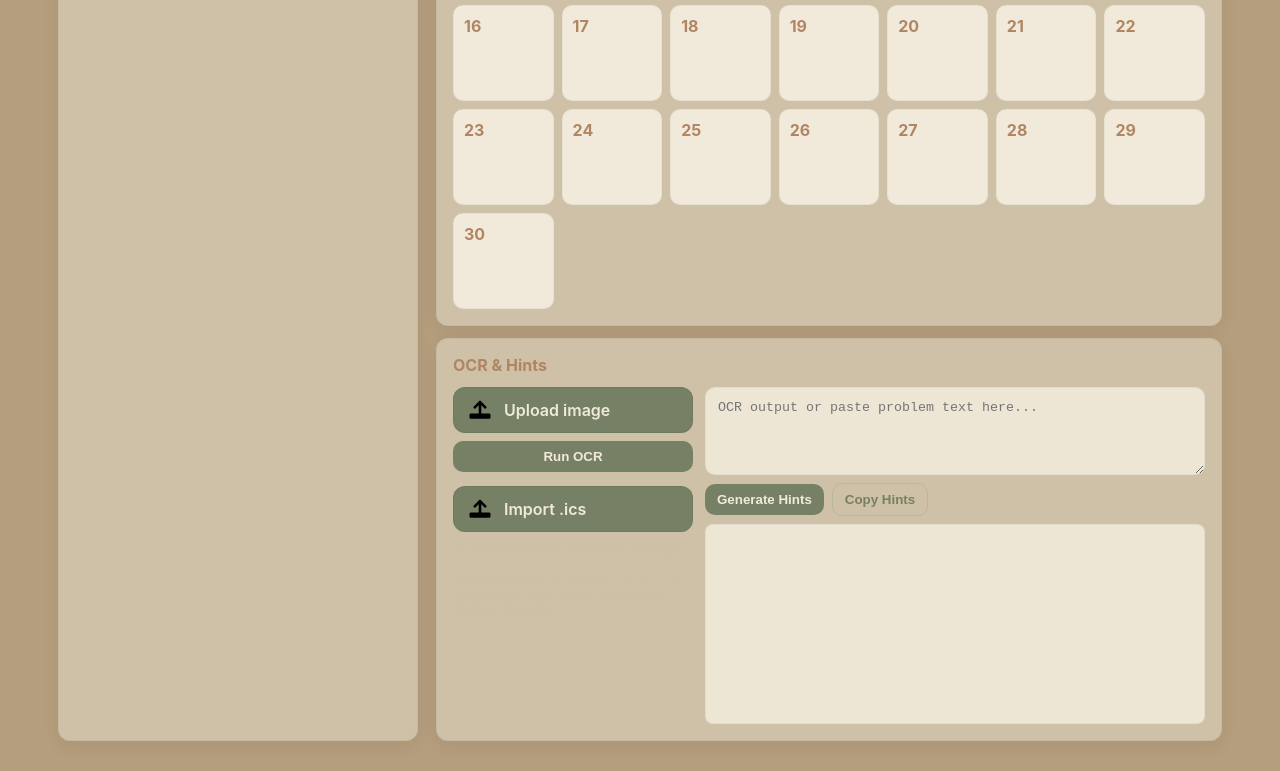
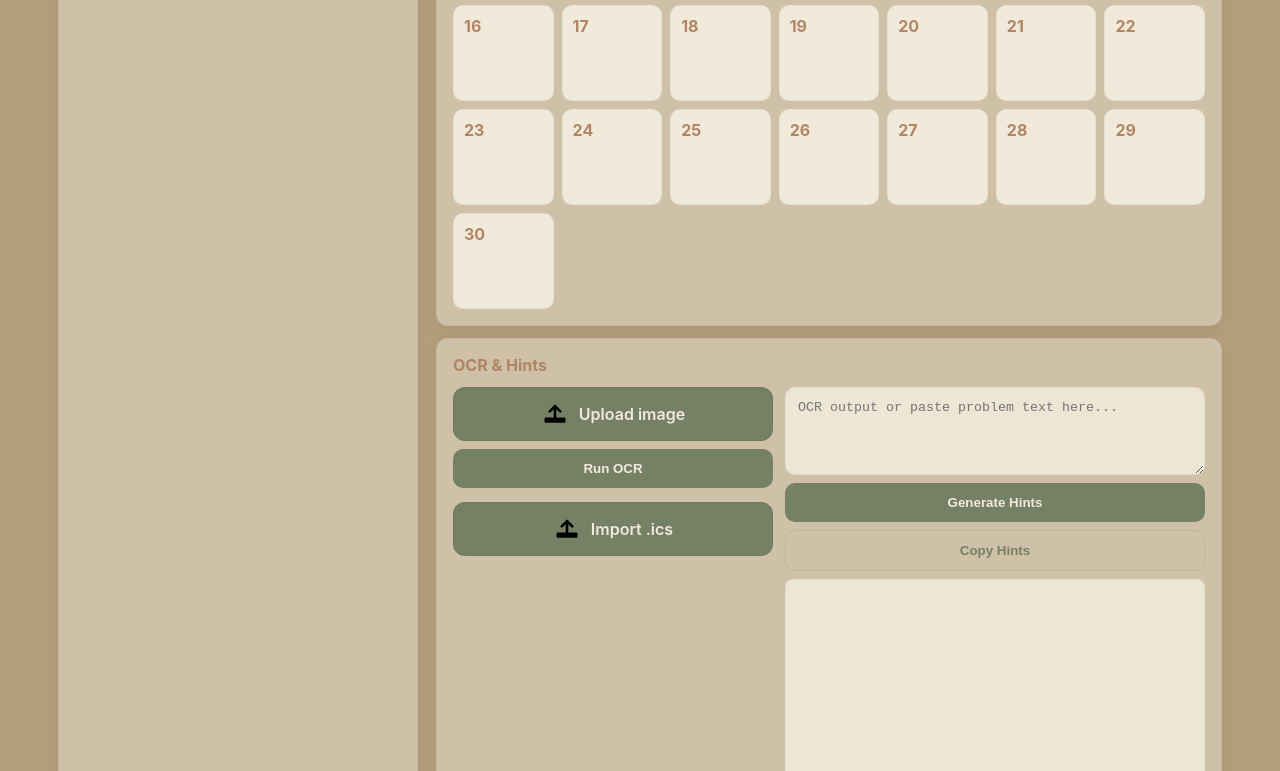
Before and after one commit to radunri/Homework-roots, a website: page public/index.html in a window 1280 px wide. Shown: the part 491-1262 px from the top of the page. Drawn offline with Linux system fonts and the light colour scheme.

Commit message:
refacut ce n-a facut erwin

```diff
--- a/public/index.html
+++ b/public/index.html
@@ -91,8 +91,17 @@
             }
 
             /* Custom file picker label that shows an icon (replaces default "Choose file") */
-            .file-picker{display:inline-flex;align-items:center;gap:10px;padding:8px 12px;border-radius:12px;background:var(--green-1);color:var(--light);cursor:pointer;border:1px solid rgba(0,0,0,0.06)}
-            .file-picker svg{width:28px;height:28px;flex:0 0 28px}
+            .file-picker{
+                display:flex;align-items:center;justify-content:center;
+                padding:12px 16px;border-radius:12px;
+                background:var(--green-1);color:var(--light);
+                cursor:pointer;border:1px solid rgba(0,0,0,0.06);
+                width:100%;text-align:center;
+            }
+            .file-picker svg{width:28px;height:28px;margin-right:10px}
+            .file-picker span{display:inline-block;text-align:center}
+            /* Make OCR button match file-picker width/style */
+            #runOcrBtn, #genHintsBtn, #copyHints{width:100%;padding:12px 16px;text-align:center}
             /* hide native input while keeping it in DOM for JS access */
             .file-input-hidden{position:absolute;left:-9999px;width:1px;height:1px;overflow:hidden}
         </style>
@@ -149,7 +158,7 @@
                     <div class="panel" style="margin-top:12px">
                         <h2>OCR & Hints</h2>
                         <div class="ocr-area">
-                            <div style="width:240px;display:flex;flex-direction:column;gap:8px">
+                            <div style="width:320px;display:flex;flex-direction:column;gap:8px">
                                 <!-- custom file-picker for image input (native input kept hidden for JS) -->
                                 <label class="file-picker" for="imageInput" title="Upload image">
                                     <!-- inline SVG icon (upload into box) -->
@@ -177,7 +186,7 @@
                             </div>
                             <div style="flex:1;display:flex;flex-direction:column;gap:8px">
                                 <textarea id="ocrText" placeholder="OCR output or paste problem text here..."></textarea>
-                                <div style="display:flex;gap:8px;align-items:center">
+                                <div style="display:flex;flex-direction:column;gap:8px;width:100%">
                                     <button id="genHintsBtn" class="btn">Generate Hints</button>
                                     <button id="copyHints" class="btn secondary">Copy Hints</button>
                                 </div>
```
